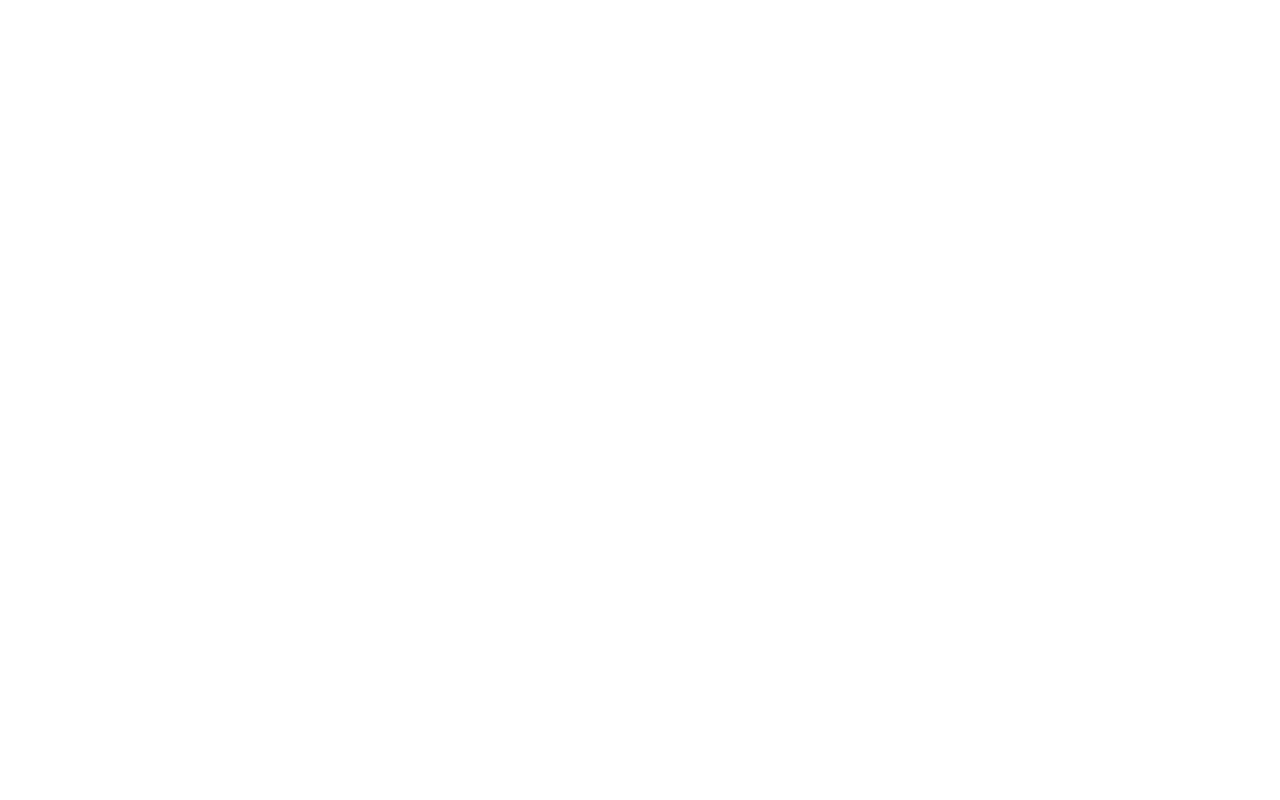
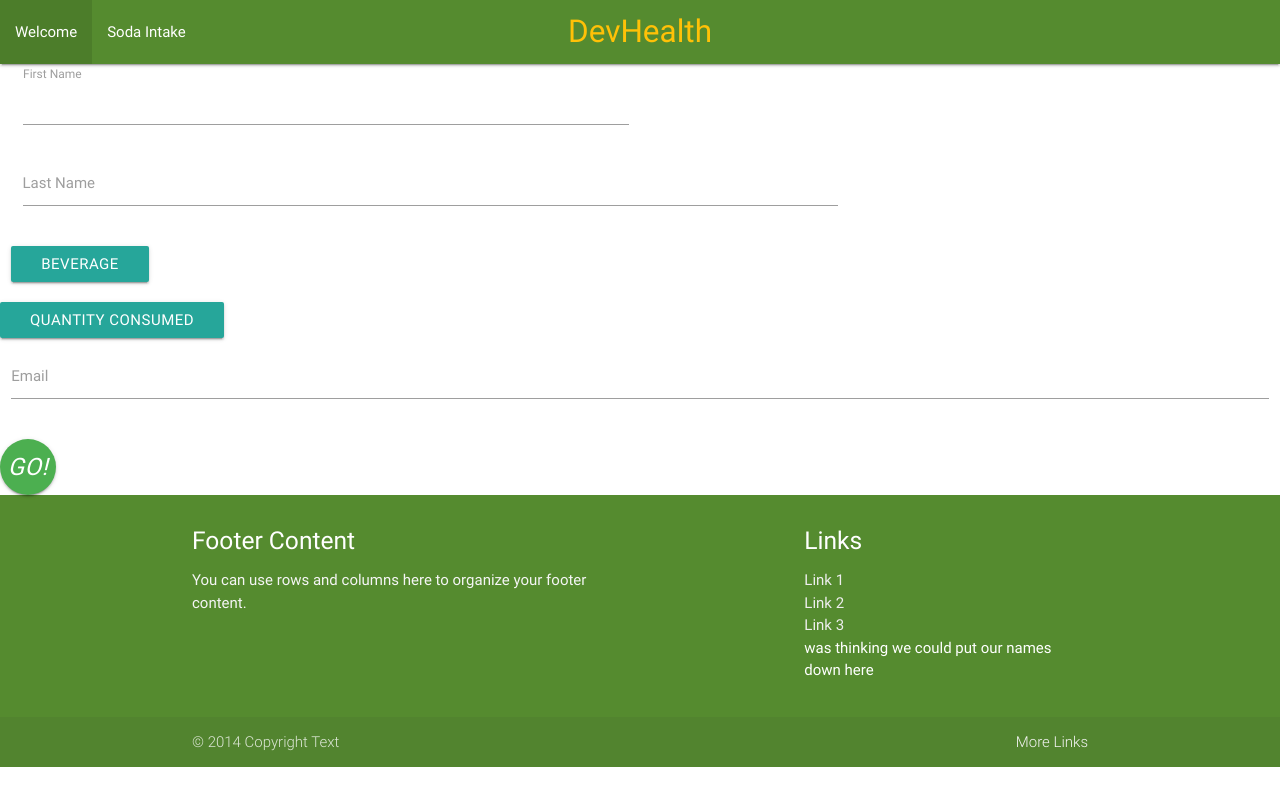
Before and after one commit to StuartMillerDev/project1, a plain HTML site: page assets/html/index.html in a window 1280 px wide. Drawn offline with nearby package versions, Linux system fonts and the light colour scheme.

Commit message:
Test HTML

```diff
--- a/assets/html/index.html
+++ b/assets/html/index.html
@@ -1,16 +1,108 @@
-<!DOCTYPE html>
-<html lang="en" dir="ltr">
-  <head>
-    <meta charset="utf-8">
-    <title></title>
-<!-- Links here -->
+<!doctype html>
 
-  </head>
-  <body>
-<!-- MAIN CONTENT -->
-<script src="https://www.gstatic.com/firebasejs/5.7.2/firebase.js"></script>
+<html lang="en">
+<head>
+  <meta charset="utf-8">
+
+  <title>DevHealth</title>
+  <meta name="description" content="The HTML5 Herald">
+  <meta name="author" content="SitePoint">
+  <script type="text/javascript" src="https://code.jquery.com/jquery-3.2.1.min.js"></script>
+  <link rel="stylesheet" href="https://cdnjs.cloudflare.com/ajax/libs/materialize/0.100.2/css/materialize.min.css">
+  <script src="https://cdnjs.cloudflare.com/ajax/libs/materialize/0.100.2/js/materialize.min.js"></script>
 
 
-<!-- JAVASCRIPT REF HERE -->
+</head>
+
+
+<body>
+  <nav>
+    <div class="nav-wrapper light-green darken-3 purple-text">
+      <a href="#" class="brand-logo center amber-text">DevHealth</a>
+      <ul id="nav-mobile" class="left hide-on-med-and-down">
+        <li><a href="">Welcome</a></li>
+        <li><a href="">Soda Intake</a></li>
+      </ul>
+    </div>
+  </nav>
+
+  <div class="row">
+    <form class="col s12">
+      <div class="row">
+        <div class="input-field col s6">
+          <input placeholder="" id="first_name" type="text" class="validate">
+          <label for="first_name">First Name</label>
+        </div>
+        <div class="input-field col s8">
+          <input id="last_name" type="text" class="validate">
+          <label for="last_name">Last Name</label>
+        </div>
+
+      </div>
+
+    <!-- Dropdown Trigger -->
+    <a class='dropdown-button btn' href='#' data-activates='dropdown1'>Beverage</a>
+
+    <!-- Dropdown Structure -->
+
+    <ul id='dropdown1' class='dropdown-content'>
+        <li><a href="#!" id="coke">Coke</a></li>
+        <li><a href="#!" id="mountain-dew">Mountain Dew</a></li>
+        <li><a href="#!" id="monster">Monster</a></li>
+        <li><a href="#!" id="redbull">Redbull</a></li>
+    </ul>
+        </div>
+          <!-- Dropdown Trigger -->
+    <a class='dropdown-button btn' href='#' data-activates='dropdown2'>Quantity Consumed</a>
+
+    <!-- Dropdown Structure -->
+
+    <ul id='dropdown2' class='dropdown-content'>
+        <li><a href="#!" id="uno">One</a></li>
+        <li><a href="#!" id="dos">Two</a></li>
+        <li><a href="#!" id="tres">Three</a></li>
+        <li><a href="#!" id="quatro">Four</a></li>
+    </ul>
+      </div>
+      <div class="row">
+        <div class="input-field col s12">
+          <input id="email" type="email" class="validate">
+          <label for="email">Email</label>
+        </div>
+      </div>
+
+        </div>
+      </div>
+    </form>
+  </div>
+
+  <a class="btn-floating btn-large waves-effect waves-light green"><i class="material-icons">GO!</i></a>
+
+
+<footer class="page-footer light-green darken-3">
+    <div class="container">
+      <div class="row">
+        <div class="col l6 s12">
+          <h5 class="white-text">Footer Content</h5>
+          <p class="grey-text text-lighten-4">You can use rows and columns here to organize your footer content.</p>
+        </div>
+        <div class="col l4 offset-l2 s12">
+          <h5 class="white-text">Links</h5>
+          <ul>
+            <li><a class="grey-text text-lighten-3" href="#!">Link 1</a></li>
+            <li><a class="grey-text text-lighten-3" href="#!">Link 2</a></li>
+            <li><a class="grey-text text-lighten-3" href="#!">Link 3</a></li>
+            <li>was thinking we could put our names down here</li>
+          </ul>
+        </div>
+      </div>
+    </div>
+    <div class="footer-copyright">
+      <div class="container">
+      © 2014 Copyright Text
+      <a class="grey-text text-lighten-4 right" href="#!">More Links</a>
+      </div>
+    </div>
+  </footer>
   </body>
 </html>
```
